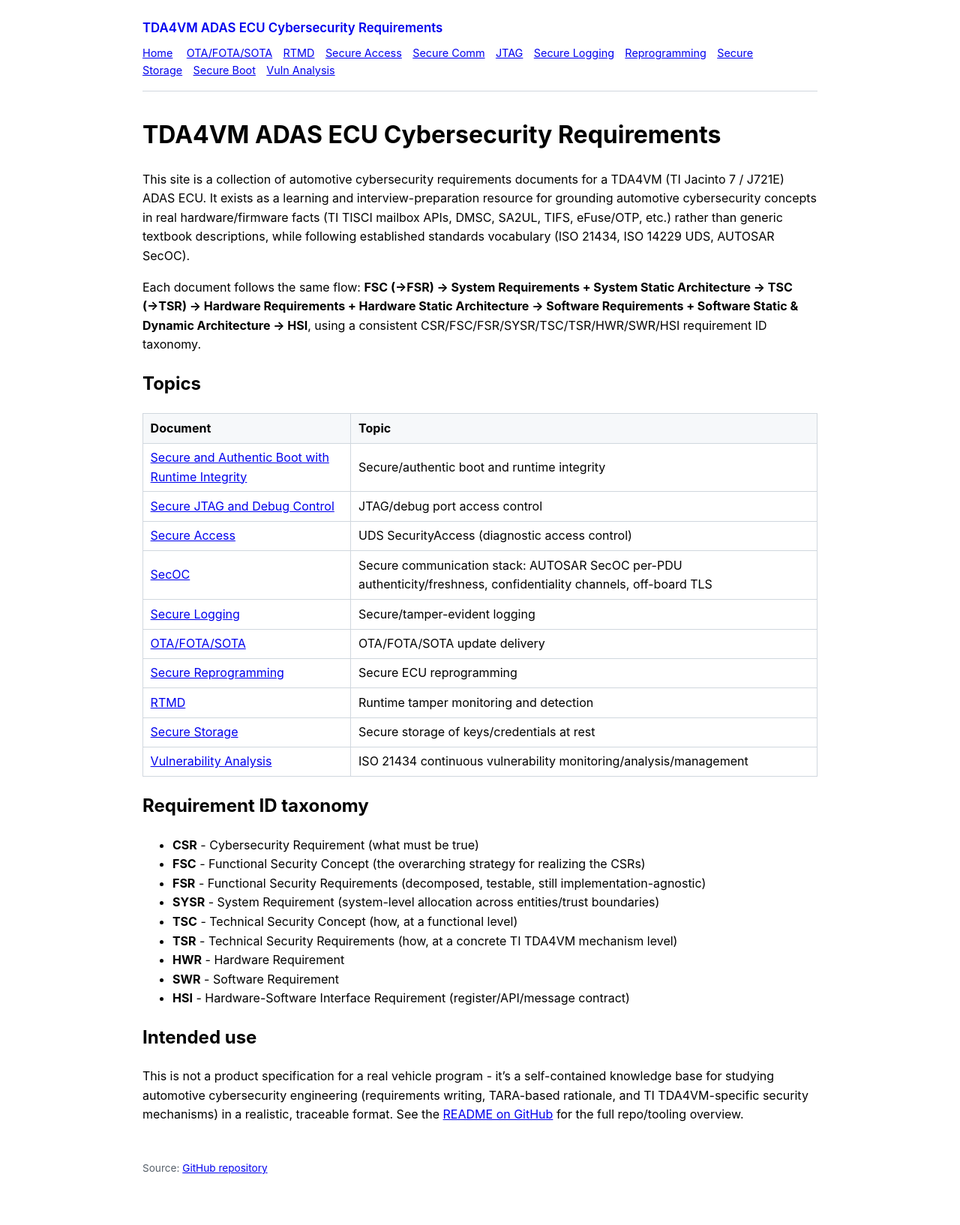
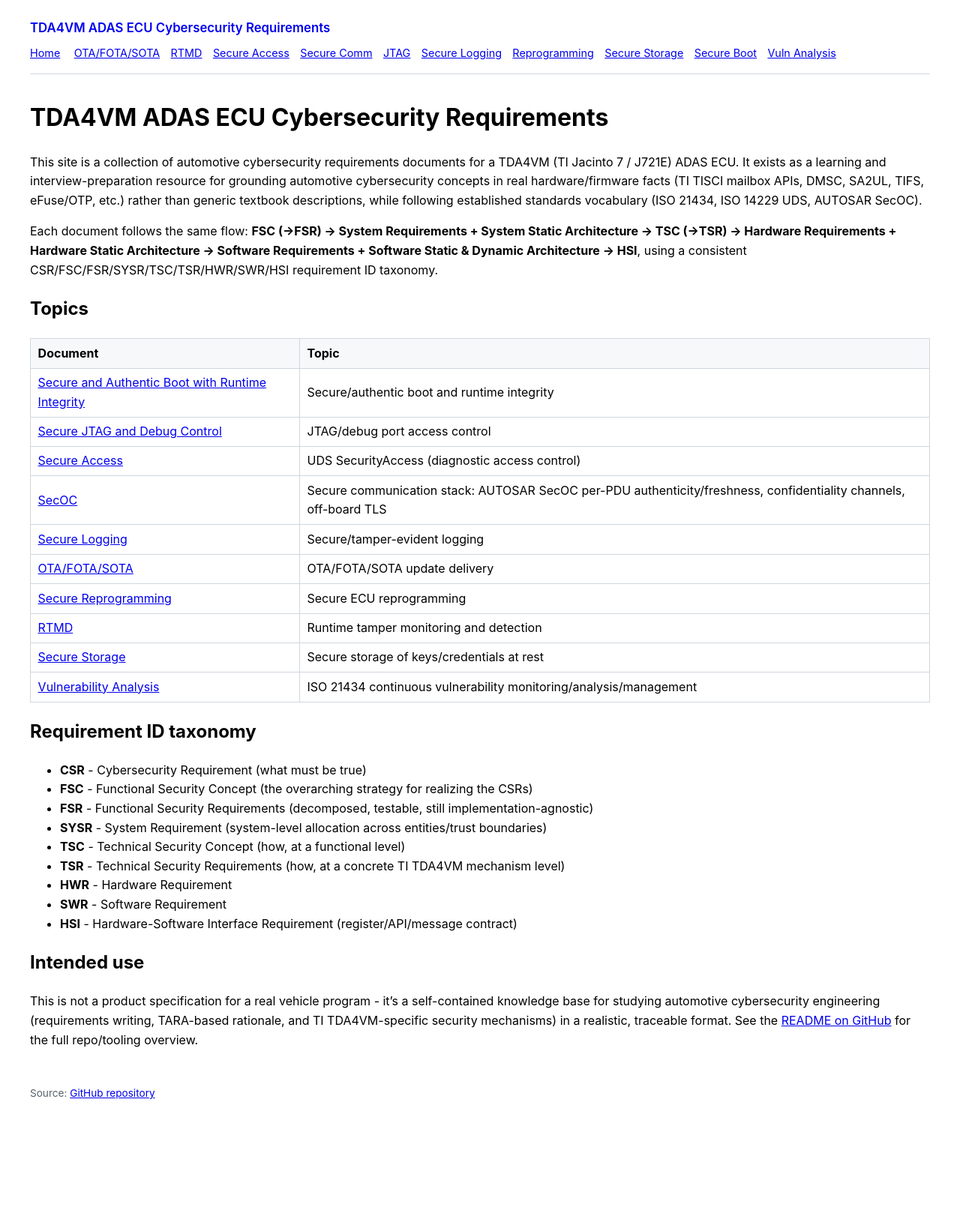
Before and after one commit to vinodneelakantam/Sec_Concepts_Req_tracability, a Jekyll site: the page built from index.md, in a window 1280 px wide. Shown: the whole page at 75% size. Built offline with Jekyll 4.4.1, drawn with Linux system fonts in a browser that asks for light colours; after the commit the page ends 1534 px from its top, so only the background shows below that.

Commit message:
github pages fix

```diff
--- a/_layouts/default.html
+++ b/_layouts/default.html
@@ -9,9 +9,9 @@
     :root { color-scheme: light dark; }
     body {
       font-family: -apple-system, BlinkMacSystemFont, "Segoe UI", Helvetica, Arial, sans-serif;
-      max-width: 900px;
+      max-width: 1300px;
       margin: 0 auto;
-      padding: 1.5rem 1.25rem 4rem;
+      padding: 1.5rem 2.5rem 4rem;
       line-height: 1.6;
     }
     header.site-nav {
```
Also changed, not shown: other parts of _layouts/default.html (+1 -1 lines).
